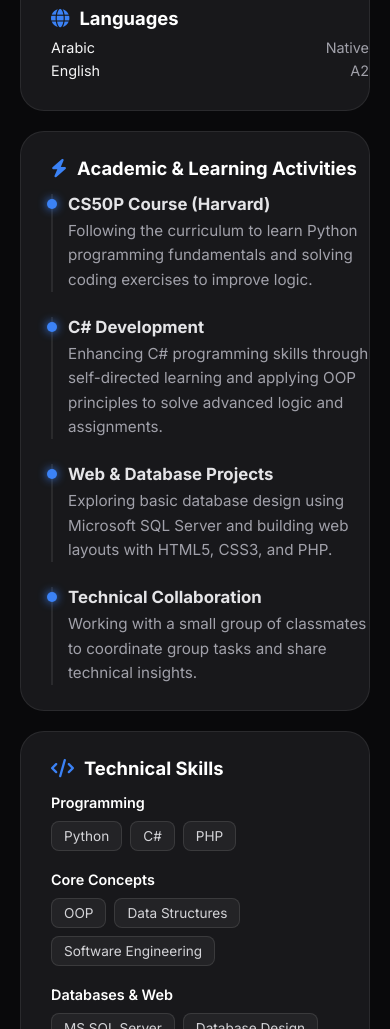
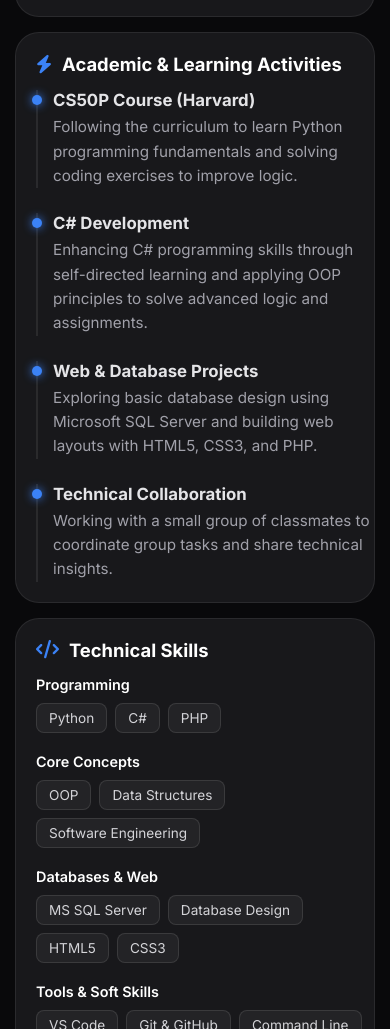
Before and after one commit to aliax80/aliax80.github.io, a plain HTML site: page index.html in a window 390 px wide. Shown: the part 971-2000 px from the top of the page. Drawn offline with Linux system fonts and the light colour scheme.

Commit message:
Add files via upload

```diff
--- a/index.html
+++ b/index.html
@@ -4,9 +4,7 @@
     <meta charset="UTF-8">
     <meta name="viewport" content="width=device-width, initial-scale=1.0">
     <title>Ali Adi Mahmood | Bento Portfolio</title>
-    <!-- خط Inter للقراءة المريحة والحديثة -->
     <link href="https://fonts.googleapis.com/css2?family=Inter:wght@400;500;600;700;800&display=swap" rel="stylesheet">
-    <!-- أيقونات Font Awesome -->
     <link rel="stylesheet" href="https://cdnjs.cloudflare.com/ajax/libs/font-awesome/6.4.0/css/all.min.css">
     <style>
         :root {
@@ -30,7 +28,7 @@
             color: var(--text-main);
             height: 100vh;
             display: flex;
-            align-items: center;
+            align-items: center; /* هذا يفيد بس بالشاشات الكبيرة */
             justify-content: center;
             overflow: hidden;
         }
@@ -101,10 +99,29 @@
         .lang-item { display: flex; justify-content: space-between; margin-bottom: 6px; font-size: 0.9rem; }
         .lang-item span:last-child { color: var(--text-muted); }
 
+        /* ======== الحل السحري للموبايل ======== */
         @media (max-width: 1024px) {
-            body { height: auto; overflow: visible; padding: 20px 0; }
-            .bento-grid { display: flex; flex-direction: column; height: auto; }
-            .scrollable { overflow-y: visible; padding-right: 0; }
+            body {
+                height: auto;
+                min-height: 100vh; /* حتى نضمن يأخذ كل الشاشة */
+                overflow-y: auto; /* نرجع السكرول الطبيعي للشاشة */
+                align-items: flex-start; /* هذا اللي جان كاص الشاشة! */
+                padding: 30px 0;
+            }
+            .bento-grid {
+                display: flex;
+                flex-direction: column;
+                height: auto;
+                gap: 15px; /* مسافات أصغر بين المربعات */
+                padding: 0 15px; /* حواف أنعم للتليفون */
+            }
+            .bento-card {
+                padding: 20px; /* زغرنا البادنغ الداخلي حتى يصير أرتب */
+            }
+            .scrollable {
+                overflow-y: visible;
+                padding-right: 0;
+            }
         }
     </style>
 </head>
@@ -112,21 +129,18 @@
 
     <div class="bento-grid">
 
-        <!-- 1. Profile Card -->
         <div class="bento-card card-profile">
             <h1 class="profile-name">Ali Adi Mahmood</h1>
             <div class="profile-title">&lt; Computer Science Student /&gt;</div>
             <div class="location"><i class="fa-solid fa-location-dot"></i> Baghdad, Iraq</div>
         </div>
 
-        <!-- 2. About Me Card -->
         <div class="bento-card card-about">
             <h2><i class="fa-solid fa-user-astronaut"></i> About Me</h2>
             <p>A 3rd-year Computer Science student at Al-Turath University moving to the 4th year. I have basic knowledge of programming logic and building software.</p>
             <p style="margin-top: 10px;">I want to use my skills in Python, C#, and web development to learn more and complete my academic projects efficiently.</p>
         </div>
 
-        <!-- 3. Education Card -->
         <div class="bento-card card-edu">
             <h2><i class="fa-solid fa-graduation-cap"></i> Education</h2>
             <h3 style="font-size: 1rem; margin-bottom: 5px;">B.Sc. in Computer Science</h3>
@@ -135,7 +149,6 @@
             <p style="font-size: 0.85rem; margin-top: 5px; color: #fff;">Status: Finished 3rd Year</p>
         </div>
 
-        <!-- 4. Contact & Languages Card (Fixed LinkedIn Link) -->
         <div class="bento-card card-contact scrollable">
             <h2 style="margin-bottom: 10px;"><i class="fa-solid fa-link"></i> Connect</h2>
             <div class="contact-links">
@@ -150,7 +163,6 @@
             <div class="lang-item"><span>English</span> <span>A2</span></div>
         </div>
 
-        <!-- 5. Academic Activities Card -->
         <div class="bento-card card-activities scrollable">
             <h2><i class="fa-solid fa-bolt"></i> Academic & Learning Activities</h2>
 
@@ -175,7 +187,6 @@
             </div>
         </div>
 
-        <!-- 6. Skills Card -->
         <div class="bento-card card-skills scrollable">
             <h2><i class="fa-solid fa-code"></i> Technical Skills</h2>
 
```
